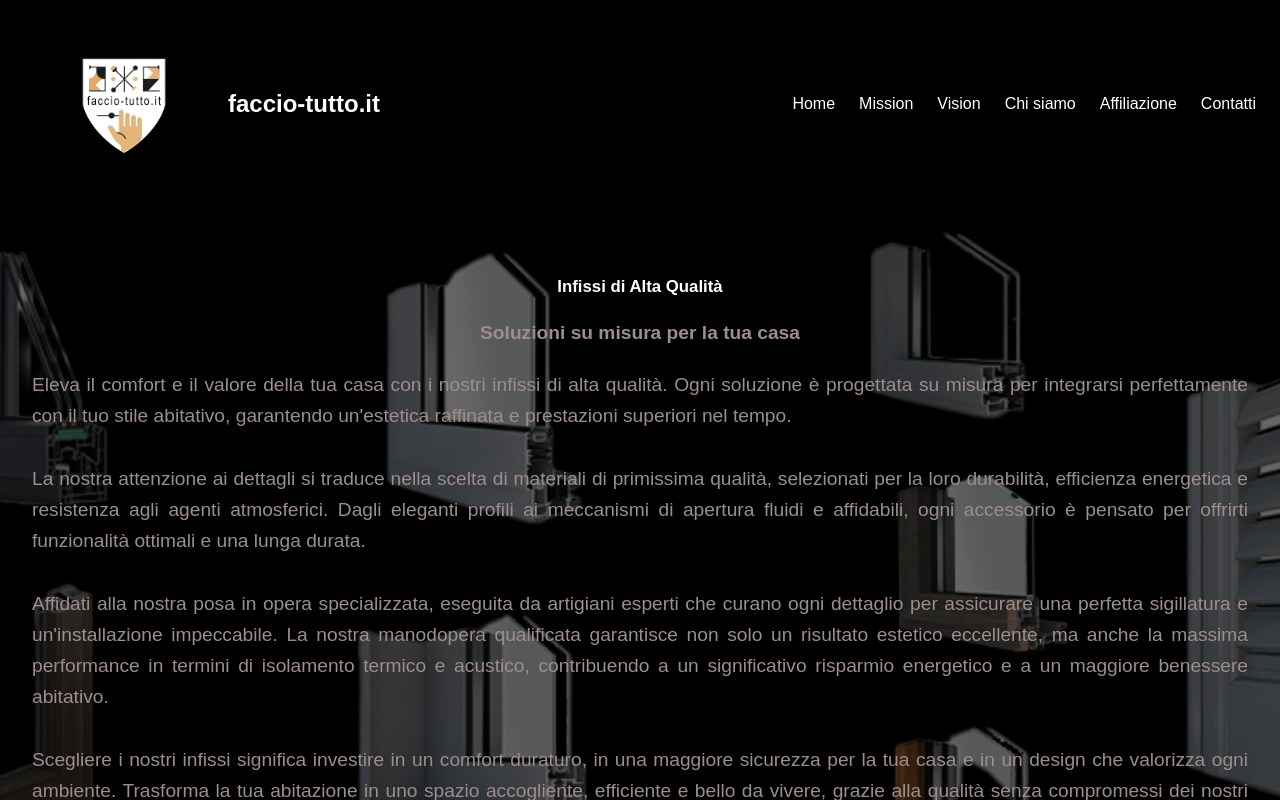
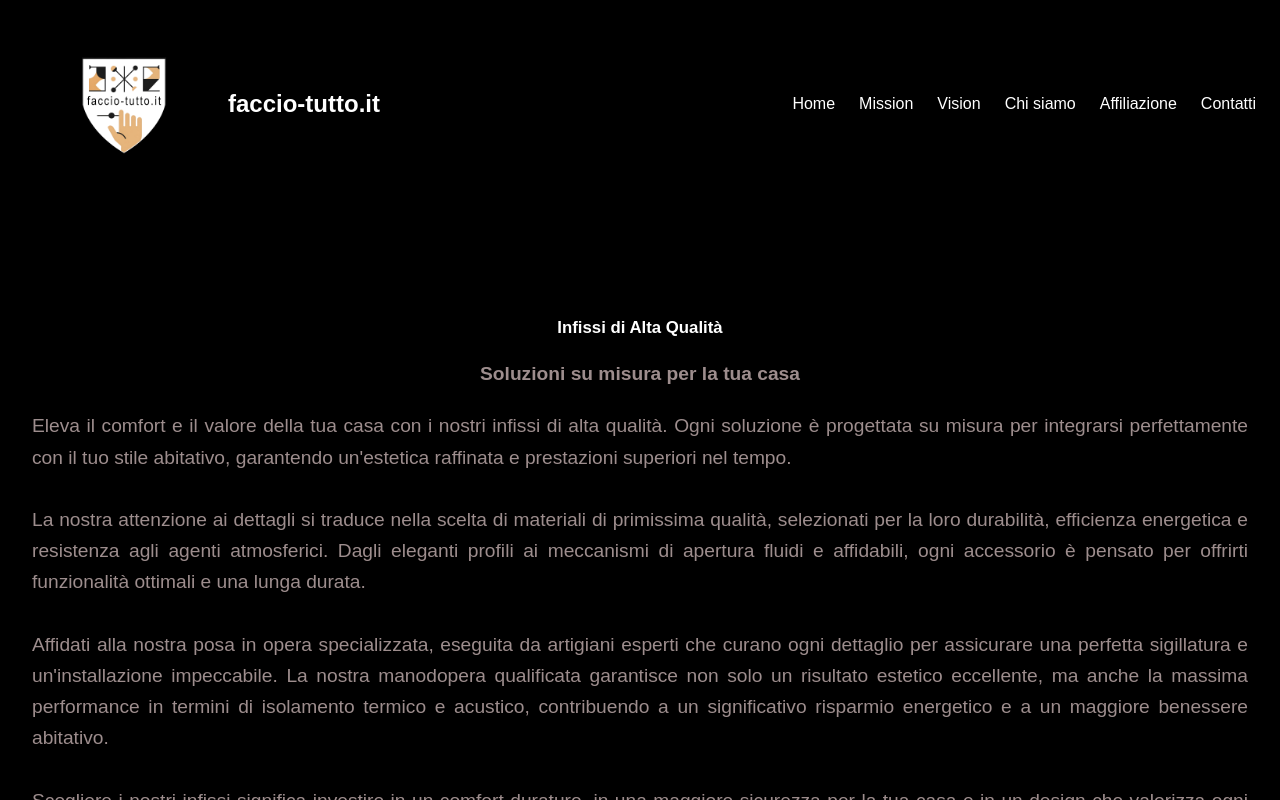
Before and after one commit to faccio-tutto/faccio-tutto, a Next.js app: page /infissi in a window 1280 px wide. Shown: the top 800 px of the page. Built offline with nearby package versions, Linux system fonts and the light colour scheme.

Commit message:
pagina infissi senza sfondo

```diff
--- a/app/infissi/page.tsx
+++ b/app/infissi/page.tsx
@@ -59,19 +59,9 @@ const InfissiPage = () => {
         </ul>
       </nav>
 
-       {/* Hero Section */}
-       <section className="relative flex items-center justify-center overflow-hidden h-[600px] sm:h-[700px]">
-        <div className="absolute inset-0">
-          <Image
-            src="/images/prodotti.png"
-            alt="Infissi di alta qualità"
-            layout="fill"
-            objectFit="cover"
-            className="opacity-40"
-            priority
-          />
-        </div>
-        <div className="absolute z-10 text-center p-4 w-full flex flex-col items-center">
+      {/* Hero Section */}
+      <section className="relative flex items-center justify-center py-16 md:py-24">
+        <div className="text-center p-4 w-full flex flex-col items-center">
           <h2 className="text-3xl sm:text-5xl font-bold mb-4 sm:mb-6 text-brown-custom relative z-20 w-full px-4">
             Infissi di Alta Qualità
           </h2>
```
